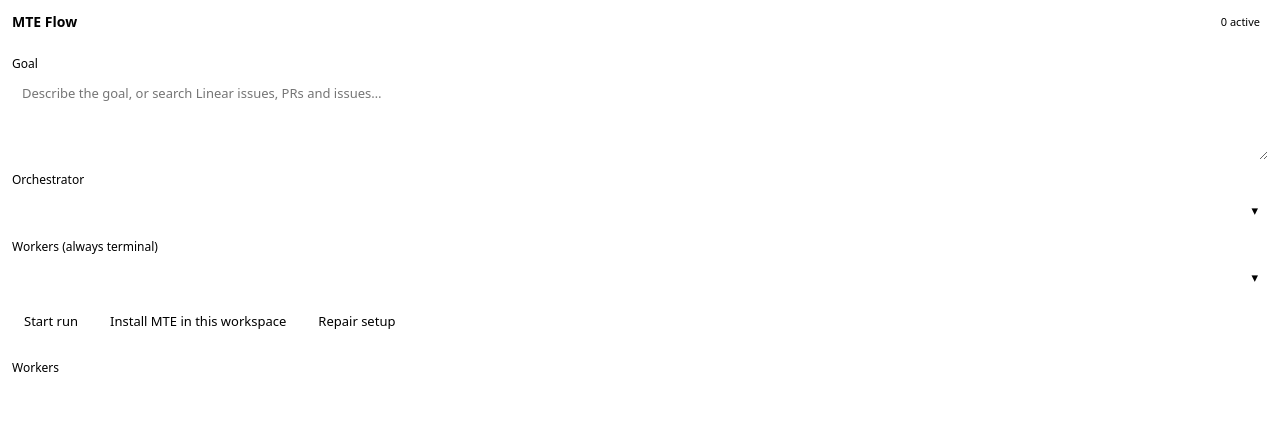
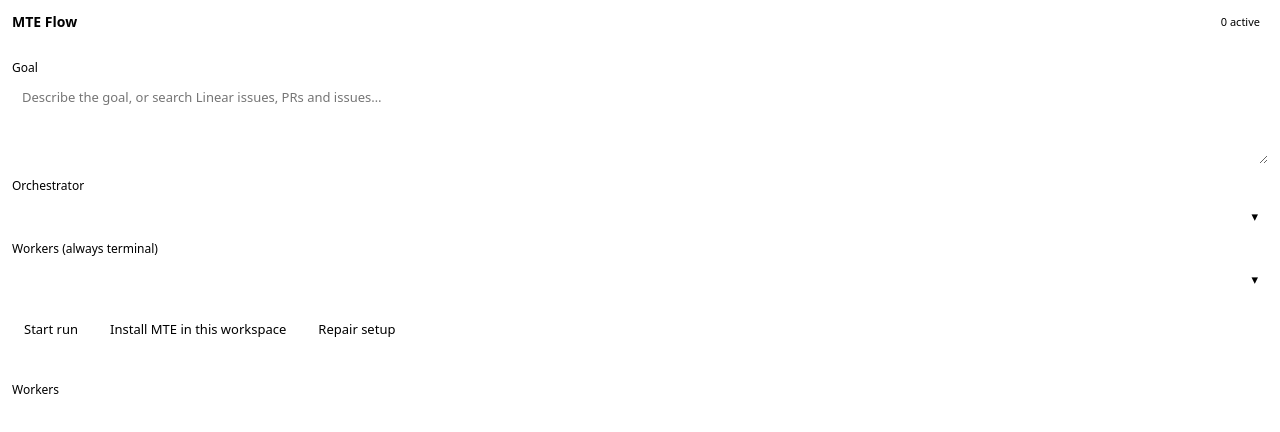
Before and after one commit to MTEKode/mte-flow-plugin, a plain HTML site: page panel/index.html in a window 1280 px wide. Drawn offline with Linux system fonts and the light colour scheme.

Commit message:
style(panel): vary spacing rhythm
Co-Authored-By: Claude Sonnet 5.5 <noreply@anthropic.com>

```diff
--- a/panel/index.html
+++ b/panel/index.html
@@ -10,7 +10,10 @@
   h1 { font-size: 14px; font-weight: 600; margin: 0; }
   .row { display: flex; align-items: center; gap: 8px; }
   .between { justify-content: space-between; }
-  .stack { display: flex; flex-direction: column; gap: 12px; }
+  .stack { display: flex; flex-direction: column; gap: 14px; }
+  #f-worker { margin-top: -6px; }
+  .actions { margin-top: 4px; }
+  .section { margin-top: 10px; }
   .field { display: flex; flex-direction: column; gap: 4px; min-width: 0; position: relative; }
   label, .label { font-size: 12px; font-weight: 500; color: var(--orca-muted-foreground); }
   .muted { color: var(--orca-muted-foreground); font-size: 12px; }
@@ -63,14 +66,14 @@
     <button type="button" class="picker" id="worker-btn" aria-haspopup="listbox"><span></span><span aria-hidden="true">▾</span></button>
   </div>
 
-  <div class="row">
+  <div class="row actions">
     <button type="button" class="primary" id="start">Start run</button>
     <button type="button" id="install">Install MTE in this workspace</button>
     <button type="button" id="repair">Repair setup</button>
   </div>
   <div class="muted" id="ws"></div>
 
-  <div class="stack" style="gap:6px">
+  <div class="stack section" style="gap:6px">
     <span class="label">Workers</span>
     <div class="workers" id="workers"></div>
   </div>
```
